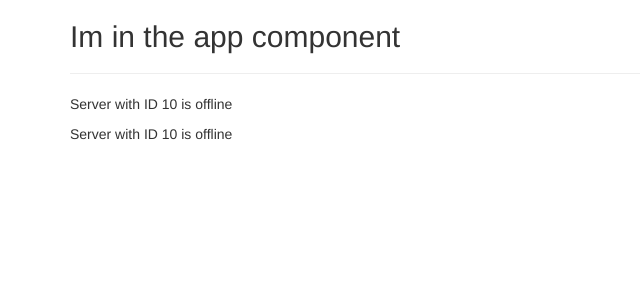
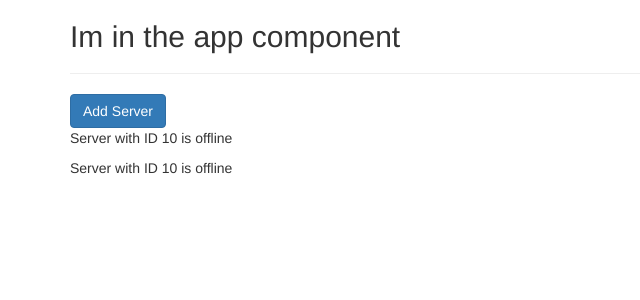
Before and after one commit to kvo189/Angular-Udemy-Course, an Angular app: page / in a window 1280 px wide. Shown: the top 300 px of the page, without its empty margins (0-640 px from the left). Built offline with nearby package versions, Linux system fonts and the light colour scheme.

Commit message:
Add 28.Property Binding

```diff
--- a/src/app/servers/servers.component.html
+++ b/src/app/servers/servers.component.html
@@ -1,2 +1,3 @@
+<button class="btn btn-primary" [disabled]="!allowNewServer">Add Server</button>
 <app-server></app-server>
 <app-server></app-server>
--- a/src/app/servers/servers.component.ts
+++ b/src/app/servers/servers.component.ts
@@ -2,14 +2,16 @@
 
 @Component({
   selector: 'app-servers',
-  template: `
-    <app-server></app-server>
-    <app-server></app-server>`,
+  templateUrl: 'servers.component.html',
   styleUrls: ['./servers.component.css']
 })
 export class ServersComponent implements OnInit {
+  allowNewServer: boolean = false;
 
   constructor() {
+    setTimeout(() => {
+      this.allowNewServer = true;
+    }, 2000);
   }
 
   ngOnInit(): void {
```
